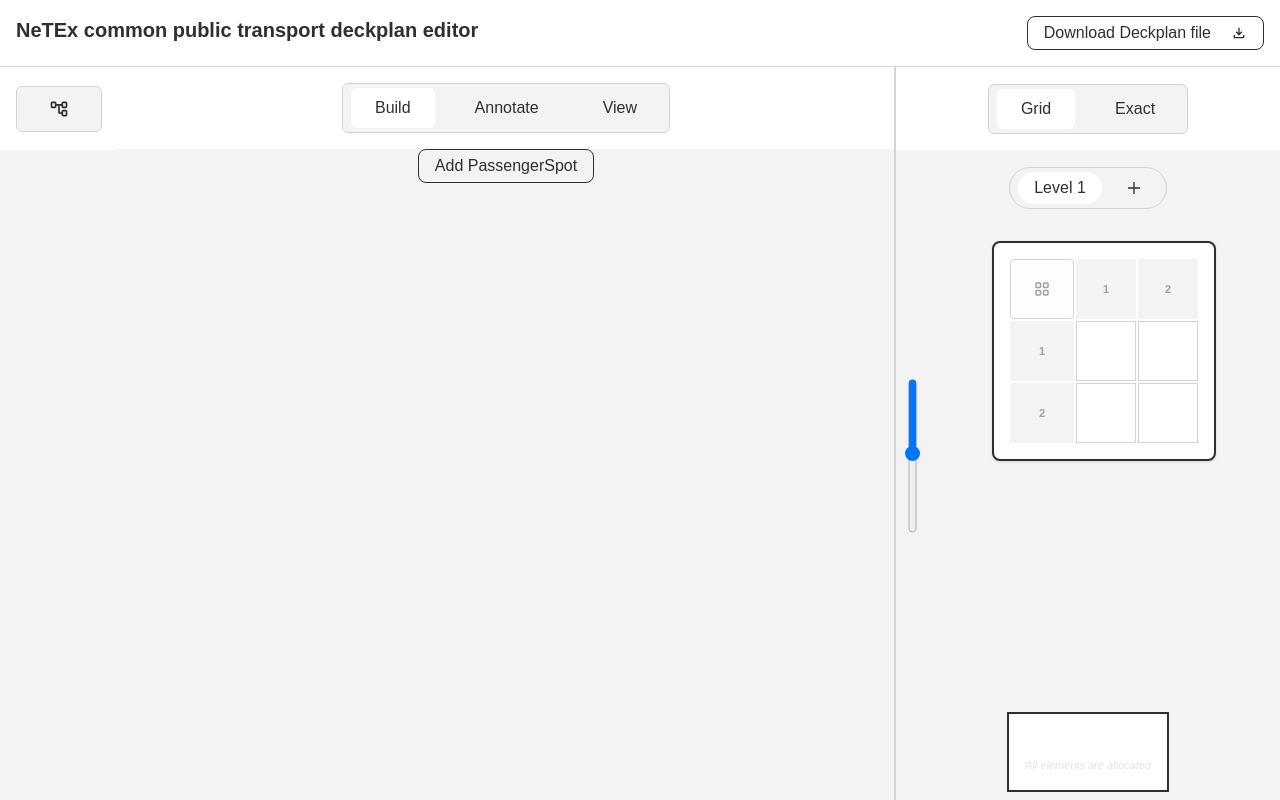
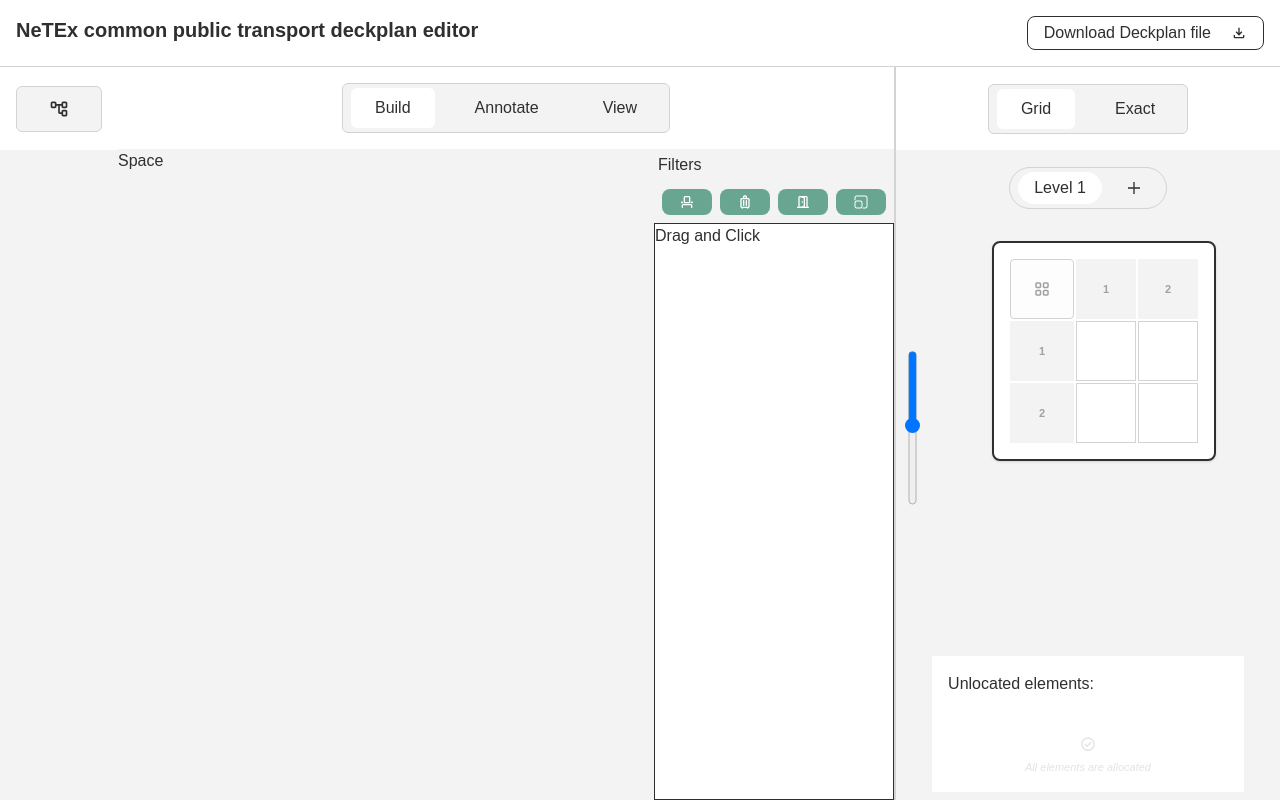
Before and after one commit to xatellite/NeTEx-Deckplan-Editor, a Vue app: page / in a window 1280 px wide. Both pictures are taken after a click on the button "Start from Scratch". Built offline with nearby package versions, Linux system fonts and the light colour scheme; what vue-konva would draw is missing.

Commit message:
setup element creation container

```diff
--- a/src/app/components/DeckGridElementStorage.vue
+++ b/src/app/components/DeckGridElementStorage.vue
@@ -1,10 +1,11 @@
 <template>
   <div
-    class="flex flex-col bg-ott-bg-primary border-2 max-w-80 max-h-20 overflow-auto border-ott-text-primary"
+    class="flex flex-col bg-ott-bg-primary max-w-120 max-h-34 overflow-auto border-ott-text-primary"
     @dragover.prevent
     @drop="handleDrop"
   >
     <div class="flex-1 overflow-y-auto p-4 flex flex-wrap gap-2 content-start scrollbar-thin">
+      <span>Unlocated elements:</span>
       <template v-for="spot in unallocatedSpots" :key="spot.attr_id">
         <LocatableSpotElement :element="spot" />
       </template>
--- a/src/app/components/ToolOptions.vue
+++ b/src/app/components/ToolOptions.vue
@@ -1,16 +1,57 @@
 <template>
-  <div class="flex flex-col gap-4">
-      <button class="ott-button" @click="handleAdd">Add PassengerSpot</button>
+  <div class="flex gap-4 h-full">
+      <div class="flex-1">
+        Space
+      </div>
+      <div class="h-full flex flex-col gap-2">
+        <span class="p-1">Filters</span>
+        <div class="flex gap-2 px-2">
+          <button
+            v-for="category in categories"
+            :key="`category-${category.id}`"
+            @click="() => toggleCategory(category)"
+            :class="`${enabledCategories.has(category) ? 'bg-ott-accent! text-ott-bg-primary! border-transparent!' : ''} ott-button `"
+          >
+            <Icon :icon="category.icon" />
+          </button>
+        </div>
+
+        <div class="border bg-ott-bg-primary h-full">
+          Drag and Click
+        </div>
+      </div>
   </div>
 </template>
 
 
 <script lang="ts" setup>
-import { PassengerSpot } from '@/models/netex/deckplan/deck/deckspace/spots/passengerSpot';
-import { useEditorState } from '../store/editorstate';
+import { Icon } from '@iconify/vue';
+import { ref, type Ref } from 'vue';
 
+const categories = new Set([{
+  id: 'seat',
+  icon: 'material-symbols:event-seat-outline-rounded'
+},
+{
+  id: 'luggage-spot',
+  icon: 'material-symbols:luggage-outline-rounded'
+},
+{
+  id: 'door',
+  icon: 'material-symbols:door-open-outline-rounded'
+},
+{
+  id: 'space',
+  icon: 'fluent:breakout-room-32-regular'
+}])
 
-function handleAdd() {
-  useEditorState().selectedDeck.addSpot(new PassengerSpot())
+const enabledCategories: Ref<Set<{id: string, icon: string}>> = ref(new Set(categories))
+
+function toggleCategory(category: {id: string, icon: string}) {
+  if (enabledCategories.value.has(category)) {
+    enabledCategories.value.delete(category)
+  } else {
+    enabledCategories.value.add(category)
+  }
 }
 </script>
--- a/src/app/pages/BuildPage.vue
+++ b/src/app/pages/BuildPage.vue
@@ -1,7 +1,7 @@
 <template>
   <div class="h-full flex flex-col bg-ott-bg-secondary relative text-ott-text-primary justify-center items-center">
     <SetupModal v-if="!deckplan" />
-    <div v-else class="flex-1 flex flex-col h-full overflow-hidden">
+    <div v-else class="flex-1 flex flex-col h-full w-full overflow-hidden">
       <ToolOptions />
     </div>
   </div>
--- a/src/components/editor/DeckTreeview.vue
+++ b/src/components/editor/DeckTreeview.vue
@@ -70,7 +70,7 @@
             if (typeof spot !== 'string' && 'attr_id' in spot) {
               children.push({
                 label: getLabel(spot),
-                id: (spot as any).attr_id,
+                id: spot.attr_id,
                 icon: 'material-symbols:event-seat-outline-rounded',
               });
             }
@@ -81,7 +81,7 @@
             if (typeof spot !== 'string' && 'attr_id' in spot) {
               children.push({
                 label: getLabel(spot),
-                id: (spot as any).attr_id,
+                id: spot.attr_id,
                 icon: 'material-symbols:luggage-outline-rounded',
               });
             }
```
